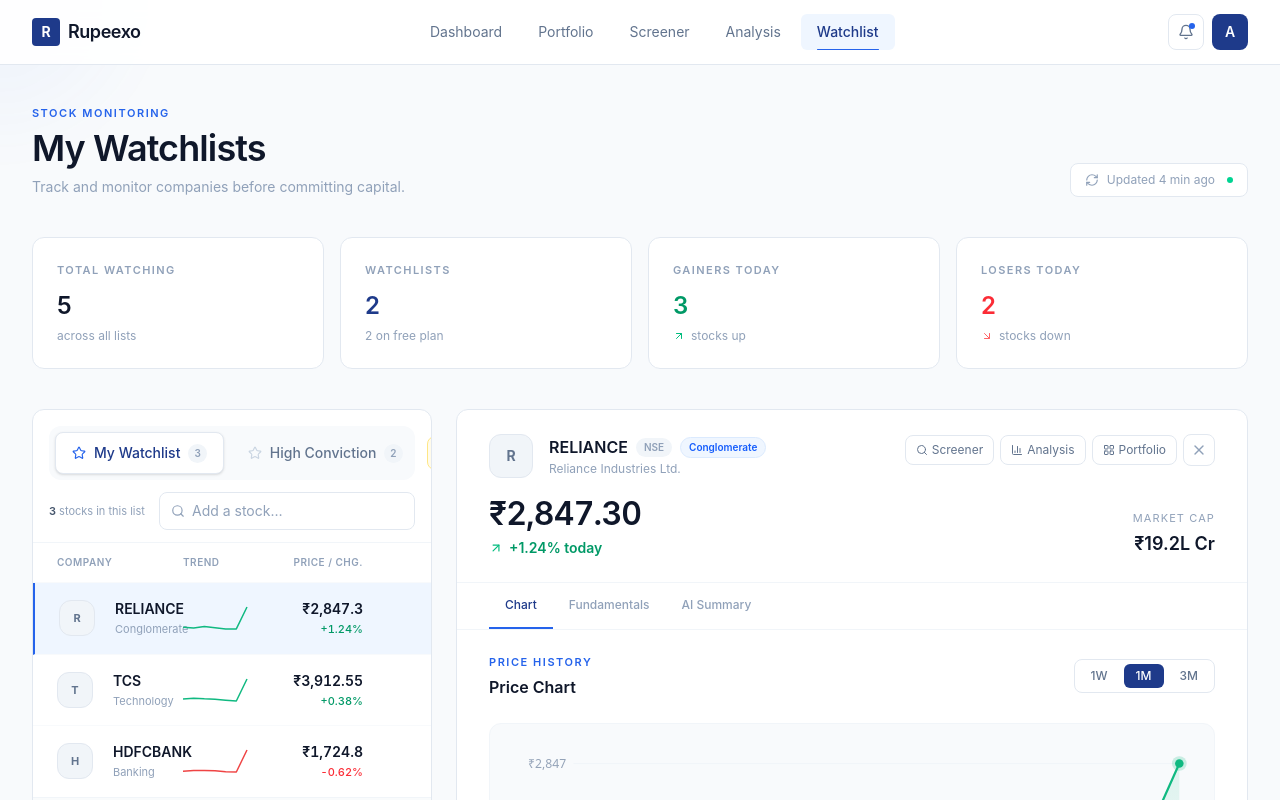
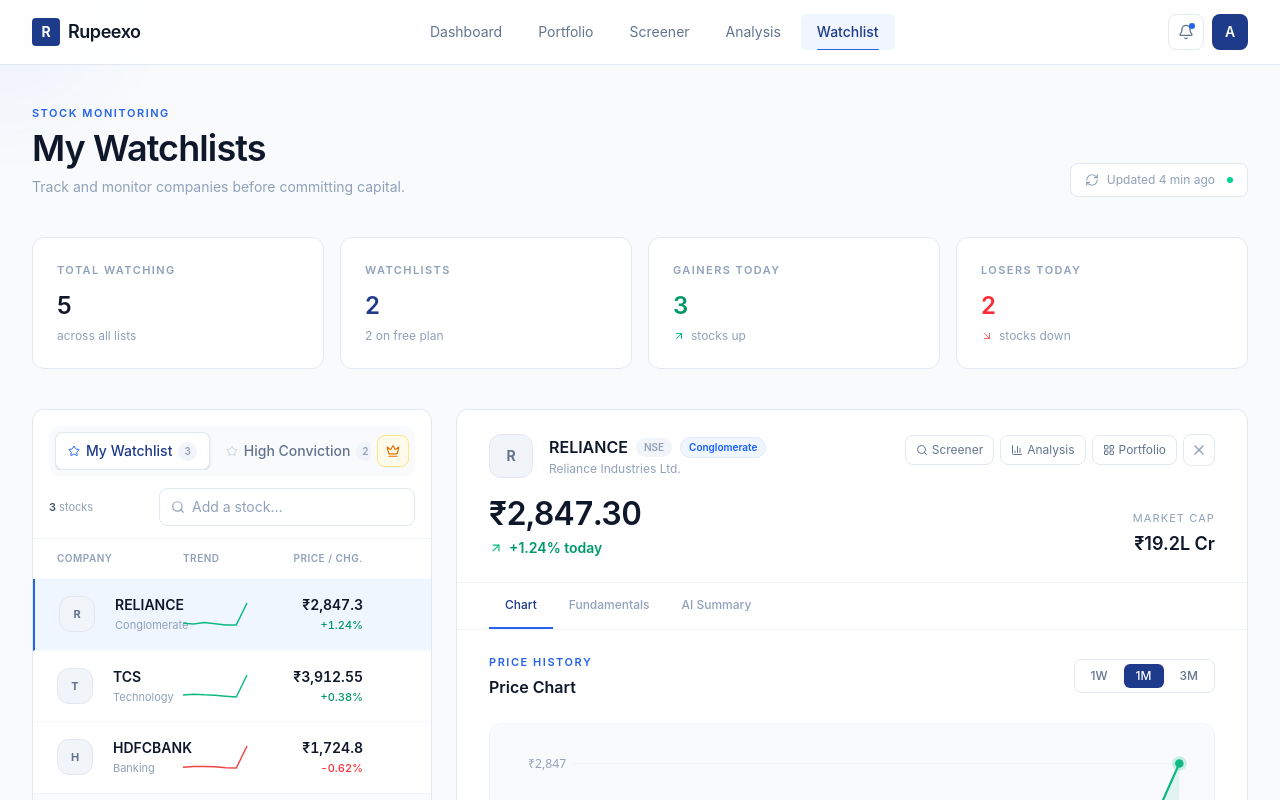
Before and after one commit to sarthpatkar/rupeexo-app, a Next.js app: page /watchlist in a window 1280 px wide. Shown: the top 800 px of the page. Built offline with nearby package versions, Linux system fonts and the light colour scheme.

Commit message:
Updated Watchlist Page

```diff
--- a/src/app/watchlist/page.jsx
+++ b/src/app/watchlist/page.jsx
@@ -723,12 +723,12 @@
 
   return (
     <div
-      className={`group relative flex items-center gap-2 px-4 py-2.5 rounded-lg cursor-pointer transition-all duration-150 ${
+      className={`group relative flex items-center gap-1.5 px-2 sm:px-3 py-2 rounded-lg cursor-pointer transition-all duration-150 min-w-0 flex-1 sm:flex-none ${
         isActive ? 'bg-white border border-slate-200 shadow-sm text-[#1e3a8a]' : 'text-slate-500 hover:bg-white/60 hover:text-slate-700'
       }`}
       onClick={() => { if (!editing) onClick(); }}
     >
-      <Star className={`w-3.5 h-3.5 shrink-0 ${isActive ? 'text-[#2563eb]' : 'text-slate-300'}`} />
+      <Star className={`w-3 h-3 shrink-0 ${isActive ? 'text-[#2563eb]' : 'text-slate-300'}`} />
 
       {editing ? (
         <input
@@ -738,10 +738,10 @@
           onBlur={save}
           onKeyDown={(e) => { if (e.key === 'Enter') save(); if (e.key === 'Escape') { setDraft(list.name); setEditing(false); } }}
           onClick={(e) => e.stopPropagation()}
-          className="flex-1 text-sm font-medium bg-transparent outline-none min-w-0 w-24 border-b border-[#2563eb]"
+          className="flex-1 text-xs sm:text-sm font-medium bg-transparent outline-none min-w-0 w-16 sm:w-24 border-b border-[#2563eb]"
         />
       ) : (
-        <span className="text-sm font-medium whitespace-nowrap">{list.name}</span>
+        <span className="text-xs sm:text-sm font-medium truncate max-w-[70px] sm:max-w-[120px]">{list.name}</span>
       )}
 
       <span className="text-[10px] font-semibold text-slate-400 bg-slate-100 px-1.5 py-0.5 rounded-full shrink-0">
@@ -750,7 +750,7 @@
 
       {/* Edit/delete controls — show on hover when active */}
       {isActive && !editing && (
-        <div className="hidden group-hover:flex items-center gap-1 ml-0.5">
+        <div className="hidden group-hover:flex items-center gap-1">
           <button
             onClick={(e) => { e.stopPropagation(); setDraft(list.name); setEditing(true); }}
             className="w-5 h-5 flex items-center justify-center rounded text-slate-400 hover:text-[#2563eb] hover:bg-blue-50 transition-all duration-150"
@@ -973,8 +973,11 @@
             <div className="border border-slate-200 rounded-xl bg-white overflow-hidden">
 
               {/* Watchlist tabs + create button */}
-              <div className="px-4 pt-4 pb-3 border-b border-slate-100">
-                <div className="flex items-center gap-2 bg-slate-50 rounded-xl p-1.5">
+              <div className="px-3 sm:px-4 pt-4 pb-3 border-b border-slate-100">
+                <div className="flex items-center gap-1.5 bg-slate-50 rounded-xl p-1.5 min-w-0">
+
+                  {/* Tabs */}
+                  <div className="flex items-center gap-1 flex-1 min-w-0 overflow-hidden">
                     {watchlists.map((list) => (
                       <WatchlistTab
                         key={list.id}
@@ -986,26 +989,28 @@
                         canDelete={watchlists.length > 1}
                       />
                     ))}
+                  </div>
 
-                  {/* Create new watchlist */}
+                  {/* New / Upgrade — always icon-only, no text ever */}
                   <button
                     onClick={handleCreateList}
-                    className={`ml-auto flex items-center gap-1.5 px-3 py-2 rounded-lg text-xs font-medium transition-all duration-150 shrink-0 ${
-                      watchlists.length >= MAX_FREE_WATCHLISTS
+                    title={watchlists.length >= MAX_FREE_WATCHLISTS ? 'Upgrade to Pro' : 'New watchlist'}
+                    className={`shrink-0 w-8 h-8 flex items-center justify-center rounded-lg transition-all duration-150
+                      ${watchlists.length >= MAX_FREE_WATCHLISTS
                         ? 'text-amber-600 bg-amber-50 border border-amber-200 hover:bg-amber-100'
                         : 'text-slate-500 hover:text-[#1e3a8a] hover:bg-white border border-transparent hover:border-slate-200'
                       }`}
                   >
                     {watchlists.length >= MAX_FREE_WATCHLISTS
-                      ? <><Lock className="w-3 h-3" /> Upgrade</>
-                      : <><Plus className="w-3 h-3" /> New</>}
+                      ? <Crown className="w-3.5 h-3.5" />
+                      : <Plus  className="w-3.5 h-3.5" />}
                   </button>
                 </div>
 
                 {/* Active list search + info row */}
-                <div className="flex items-center justify-between mt-3">
-                  <p className="text-[11px] text-slate-400">
-                    <span className="font-semibold text-slate-600">{activeStocks.length}</span> stocks in this list
+                <div className="flex items-center justify-between mt-3 gap-2">
+                  <p className="text-[11px] text-slate-400 shrink-0">
+                    <span className="font-semibold text-slate-600">{activeStocks.length}</span> stocks
                   </p>
                   <StockSearch onAdd={handleAddStock} usedSymbols={usedSymbols} />
                 </div>
```
Lines whose indentation alone changed are shown as unchanged.
